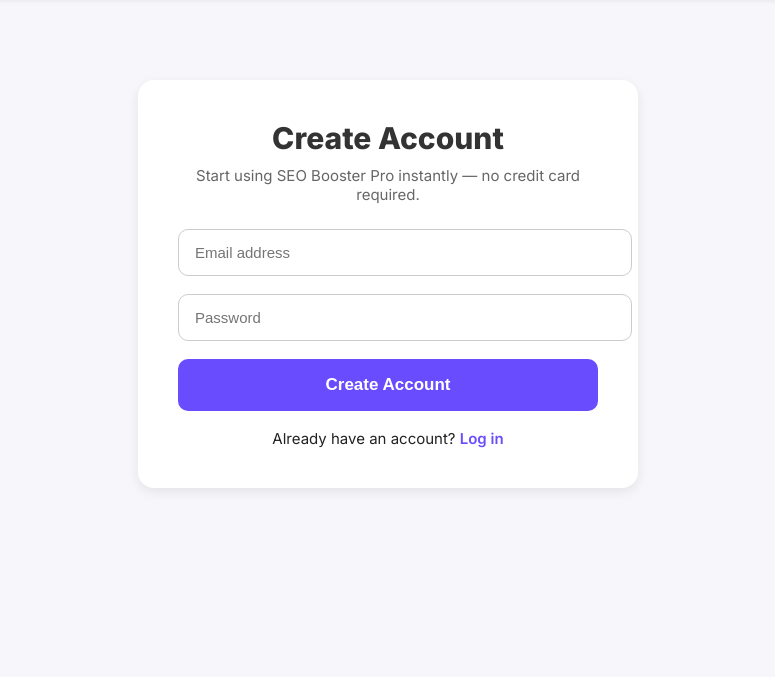
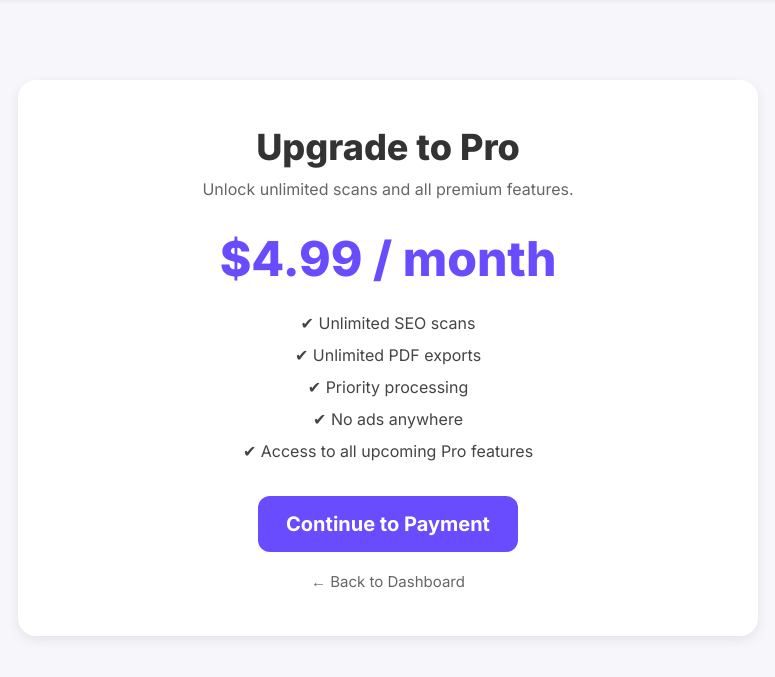
Before and after one commit to Jaycee21303/seo_booster_pro, a Flask app: page /signup in a window 1280 px wide; the page is wider, and only the part inside the window is pictured. Shown: the part 62-739 px from the top of that part, without its empty margins (252-1027 px from the left). Run offline with Flask 3, Linux system fonts and the light colour scheme.

Commit message:
Update signup.html

```diff
--- a/templates/signup.html
+++ b/templates/signup.html
@@ -2,105 +2,98 @@
 {% block content %}
 
 <style>
-.signup-container {
-    max-width: 420px;
+.upgrade-container {
+    max-width: 650px;
     margin: 80px auto;
-    padding: 40px;
+    padding: 45px;
     background: white;
-    border-radius: 16px;
+    border-radius: 18px;
     box-shadow: 0 4px 12px rgba(0,0,0,0.08);
     font-family: 'Inter', sans-serif;
+    text-align: center;
 }
 
-.signup-title {
-    font-size: 30px;
+.upgrade-title {
+    font-size: 36px;
     font-weight: 800;
-    text-align: center;
     margin-bottom: 10px;
     color: #333;
 }
 
-.signup-subtitle {
-    font-size: 15px;
-    text-align: center;
+.upgrade-subtitle {
+    font-size: 16px;
     color: #666;
+    margin-bottom: 30px;
+}
+
+.upgrade-price {
+    font-size: 48px;
+    font-weight: 900;
+    color: #6A4CFF;
     margin-bottom: 25px;
 }
 
-.signup-input {
-    width: 100%;
-    padding: 14px 16px;
-    margin-bottom: 18px;
-    border: 1px solid #ccc;
-    border-radius: 10px;
-    font-size: 15px;
+.feature-list {
+    list-style: none;
+    padding: 0;
+    margin-bottom: 35px;
+}
+
+.feature-list li {
+    font-size: 16px;
+    margin-bottom: 12px;
+    color: #444;
+}
+
+.upgrade-btn {
+    display: inline-block;
+    padding: 16px 28px;
+    background: #6A4CFF;
+    color: white;
+    border-radius: 12px;
+    font-size: 20px;
+    font-weight: 700;
+    text-decoration: none;
     transition: 0.2s;
 }
 
-.signup-input:focus {
-    border-color: #6A4CFF;
-    outline: none;
-    box-shadow: 0 0 0 3px rgba(106,76,255,0.15);
+.upgrade-btn:hover {
+    background: #563ae6;
 }
 
-.signup-btn {
-    width: 100%;
-    padding: 16px;
-    background: #6A4CFF;
-    color: white;
-    font-size: 17px;
-    border: none;
-    border-radius: 10px;
-    cursor: pointer;
-    font-weight: 700;
-    transition: 0.2s;
+.back-link {
+    display: block;
+    margin-top: 20px;
+    text-decoration: none;
+    font-size: 15px;
+    color: #666;
 }
 
-.signup-btn:hover {
-    background: #5535e6;
-}
-
-.signup-footer {
-    text-align: center;
-    margin-top: 18px;
-    font-size: 15px;
-}
-
-.signup-footer a {
-    color: #6A4CFF;
-    font-weight: 600;
-    text-decoration: none;
-}
-
-.error-box {
-    background: #ffe0e0;
-    color: #b00000;
-    padding: 12px 14px;
-    border-radius: 10px;
-    margin-bottom: 18px;
-    font-size: 14px;
-    text-align: center;
+.back-link:hover {
+    color: #333;
 }
 </style>
 
-<div class="signup-container">
-    <div class="signup-title">Create Account</div>
-    <div class="signup-subtitle">Start using SEO Booster Pro instantly — no credit card required.</div>
 
-    {% if error %}
-        <div class="error-box">{{ error }}</div>
-    {% endif %}
+<div class="upgrade-container">
 
-    <form method="POST">
-        <input type="email" name="email" class="signup-input" placeholder="Email address" required>
-        <input type="password" name="password" class="signup-input" placeholder="Password" required>
+    <div class="upgrade-title">Upgrade to Pro</div>
+    <div class="upgrade-subtitle">Unlock unlimited scans and all premium features.</div>
 
-        <button class="signup-btn" type="submit">Create Account</button>
-    </form>
+    <div class="upgrade-price">$4.99 / month</div>
 
-    <div class="signup-footer">
-        Already have an account? <a href="/login">Log in</a>
-    </div>
+    <ul class="feature-list">
+        <li>✔ Unlimited SEO scans</li>
+        <li>✔ Unlimited PDF exports</li>
+        <li>✔ Priority processing</li>
+        <li>✔ No ads anywhere</li>
+        <li>✔ Access to all upcoming Pro features</li>
+    </ul>
+
+    <a href="/checkout-pro" class="upgrade-btn">Continue to Payment</a>
+
+    <a href="/dashboard" class="back-link">← Back to Dashboard</a>
+
 </div>
 
 {% endblock %}
```
